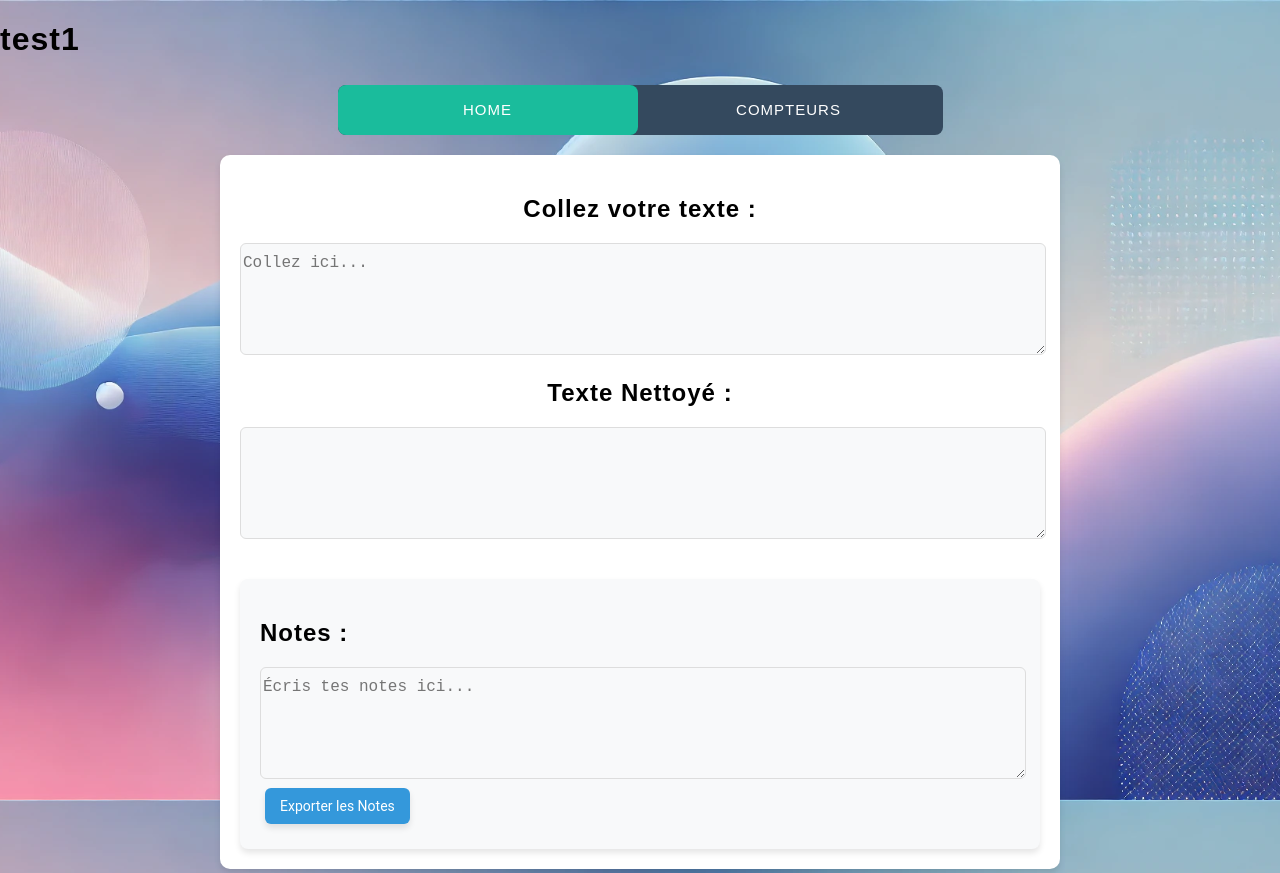
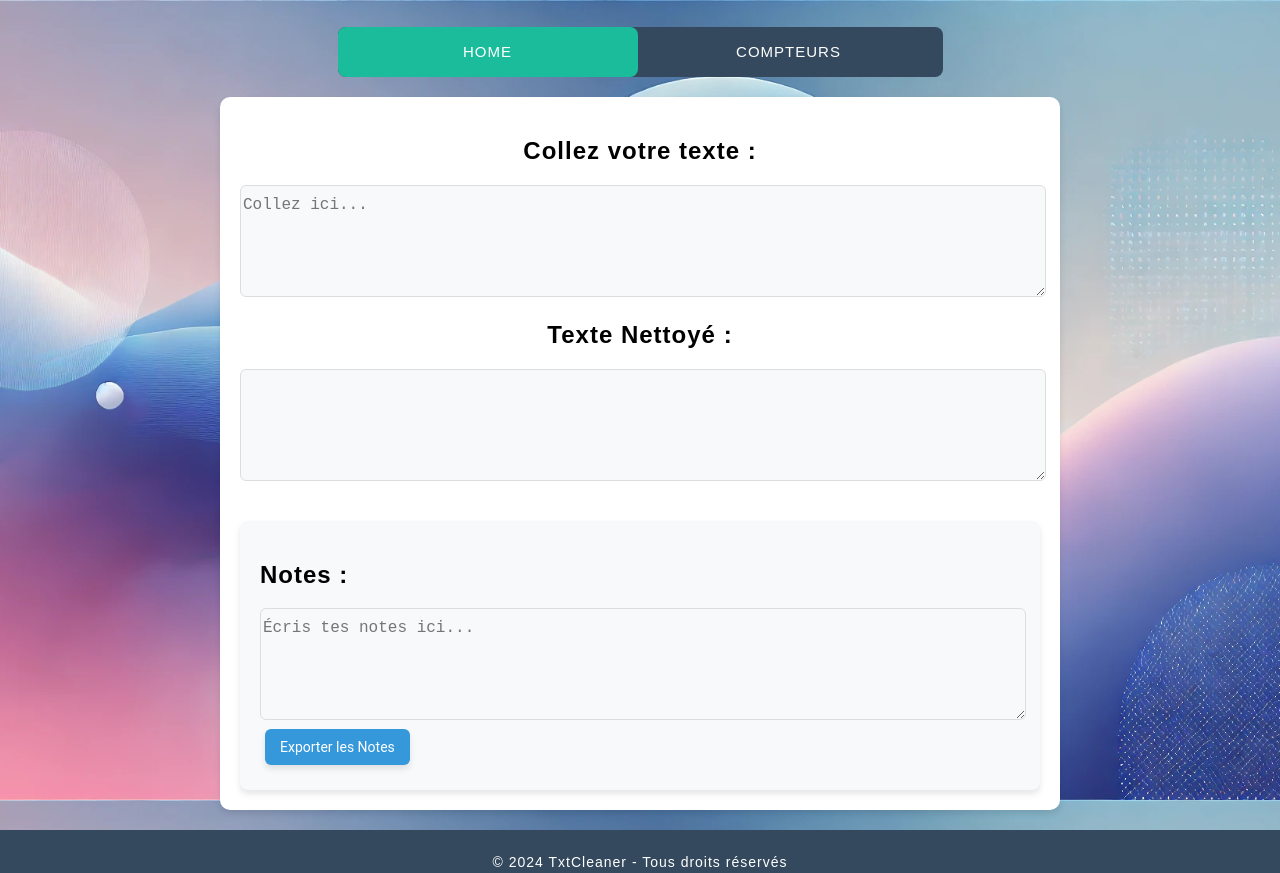
Before and after one commit to maelbsn/test, a plain HTML site: page index.html in a window 1280 px wide. Shown: the top 873 px of the page. Drawn offline with Linux system fonts and the light colour scheme.

Commit message:
Update index.html

```diff
--- a/index.html
+++ b/index.html
@@ -7,7 +7,6 @@
     <title>Nettoyeur de texte</title>
 </head>
 <body>
-    <h1>test1</h1>
     <!-- Menu de navigation -->
     <nav>
       <a href="#">Home</a>
```
